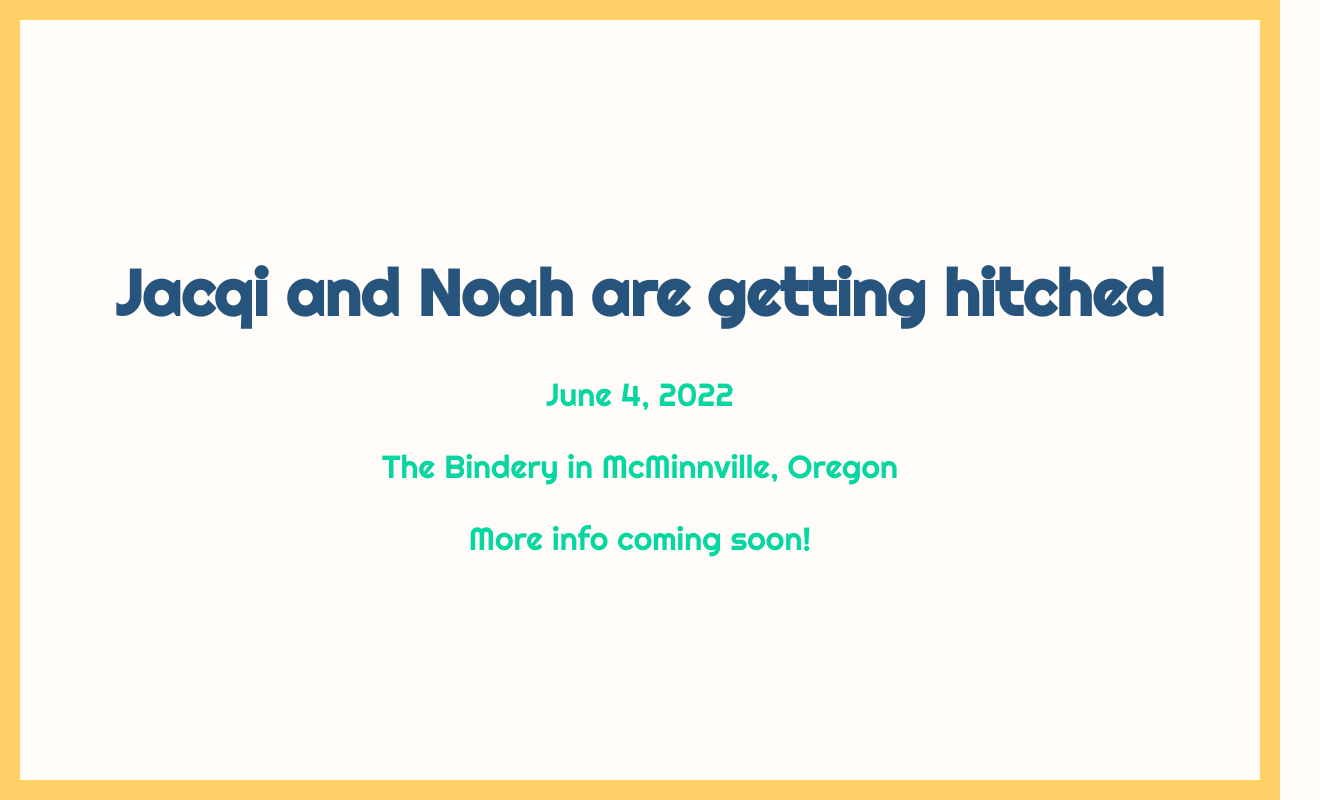
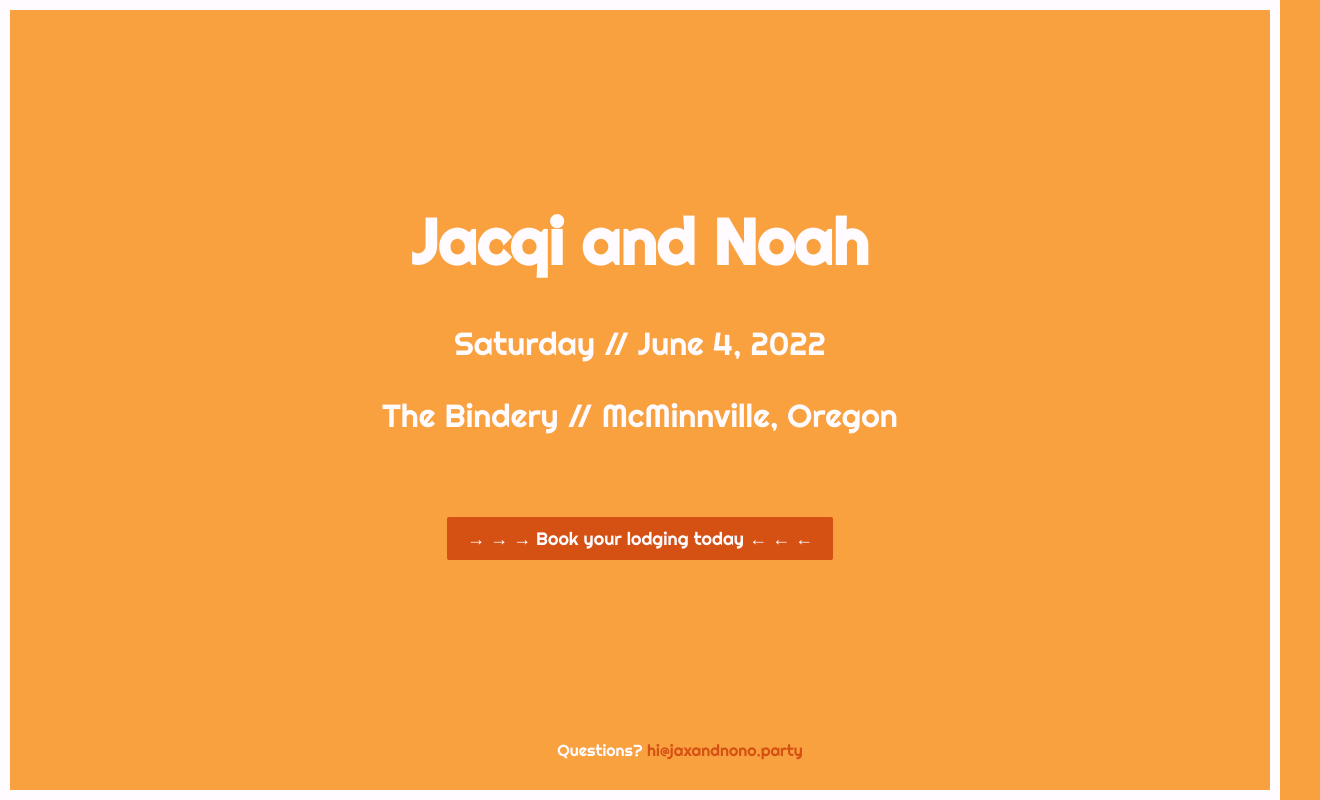
Before and after one commit to noahmanger/wedding, a Gatsby site: page / in a window 1280 px wide. Shown: the whole page, 1320 px wide, since content can reach past the window. Built offline with nearby package versions, Linux system fonts and the light colour scheme; Gatsby itself is replaced by a stand-in of ours.

Commit message:
Big update

```diff
--- a/gatsby-config.js
+++ b/gatsby-config.js
@@ -25,5 +25,12 @@ module.exports = {
       },
       __key: "pages",
     },
+    {
+      resolve: `gatsby-source-filesystem`,
+      options: {
+        name: `markdown-pages`,
+        path: `${__dirname}/src/markdown-pages`,
+      },
+    },
   ],
 };
--- a/package.json
+++ b/package.json
@@ -13,7 +13,7 @@
     "build": "gatsby build",
     "serve": "gatsby serve",
     "clean": "gatsby clean",
-    "deploy": "gatsby build && gh-pages -d public -b main"
+    "deploy": "gatsby build && gh-pages -d public"
   },
   "dependencies": {
     "gatsby": "^4.1.0",
--- a/src/pages/index.js
+++ b/src/pages/index.js
@@ -1,5 +1,6 @@
-import * as React from "react"
-import Layout from "../components/layout"
+import { Link } from "gatsby";
+import * as React from "react";
+import Layout from "../components/layout";
 
 // markup
 const IndexPage = () => {
@@ -7,14 +8,20 @@ const IndexPage = () => {
     <Layout title="Home">
       <main>
         <div className="intro">
-          <h1>Jacqi and Noah are getting hitched</h1>
-          <p>June 4, 2022</p>
-          <p>The Bindery in McMinnville, Oregon</p>
-          <p>More info coming soon!</p>
+          <h1>Jacqi and Noah</h1>
+          <p>Saturday // June 4, 2022</p>
+          <p>The Bindery // McMinnville, Oregon</p>
+          <Link className="cta" to="/lodging">
+            → → → Book your lodging today ← ← ←
+          </Link>
+          <p class="coming-soon">More info coming soon!</p>
         </div>
       </main>
+      <footer>
+        Questions? <a href="mailto:hi@jaxandnono.party">hi@jaxandnono.party</a>
+      </footer>
     </Layout>
-  )
-}
+  );
+};
 
-export default IndexPage
+export default IndexPage;
--- a/src/styles/main.scss
+++ b/src/styles/main.scss
@@ -1,18 +1,29 @@
+$tablet: 768px;
+$yellow: #f9a03f;
+$white: #fffbff;
+$pink: #d45113;
+$blue: #2b303a;
+$green: #06a77d;
+
 * {
   box-sizing: border-box;
 }
 
 body {
   font-family: "Righteous", sans-serif;
-  background: #fffcf9;
-  color: #26547c;
+  background: $yellow;
+  color: $white;
   padding: 0;
   margin: 0;
 }
 
+a {
+  color: $pink;
+}
+
 main {
-  border: 20px solid #ffd166;
-  padding: 50px;
+  border: 10px solid $white;
+  padding: 20px;
   position: absolute;
   height: 100%;
   width: 100%;
@@ -20,17 +31,83 @@ main {
   flex-direction: column;
   align-items: center;
   justify-content: center;
+  overflow-y: scroll;
+
+  @media screen and (min-width: $tablet) {
+    padding: 50px;
+  }
 }
 
 h1 {
-  font-size: 64px;
+  font-size: 32px;
+  @media screen and (min-width: $tablet) {
+    font-size: 64px;
+  }
 }
 
 .intro {
   text-align: center;
 
   p {
-    font-size: 32px;
-    color: #06d6a0;
+    color: $white;
+    font-size: 24px;
+
+    @media screen and (min-width: $tablet) {
+      font-size: 32px;
+    }
+  }
+
+  .coming-soon {
+    color: $yellow;
+    padding: 10px;
+    margin-top: 20px;
+    font-size: 18px;
+  }
+
+  .cta {
+    background: $pink;
+    padding: 10px 20px;
+    color: $white;
+    border-radius: 2px;
+    color: $white;
+    text-decoration: none;
+    transition: box-shadow 0.2s ease-in;
+    font-size: 18px;
+    margin-top: 50px;
+    display: inline-block;
+
+    &:hover {
+      transition: box-shadow 0.2s ease-in;
+      box-shadow: 5px 5px 0 1px $yellow;
+    }
   }
 }
+
+.content {
+  max-width: 600px;
+  text-align: left;
+  font-size: 18px;
+
+  p,
+  li {
+    font-family: sans-serif;
+  }
+
+  li {
+    margin-bottom: 1em;
+  }
+}
+
+footer {
+  color: $white;
+  position: absolute;
+  bottom: 40px;
+  left: 40px;
+  width: 100%;
+  text-align: center;
+  z-index: 10;
+
+  a {
+    text-decoration: none;
+  }
+}
```
Also changed, not shown: src/components/layout.js (+13 -12 lines), src/markdown-pages/lodging.md (added, +13 -0 lines), src/pages/{MarkdownRemark.frontmatter__slug}.js (added, +33 -0 lines).
